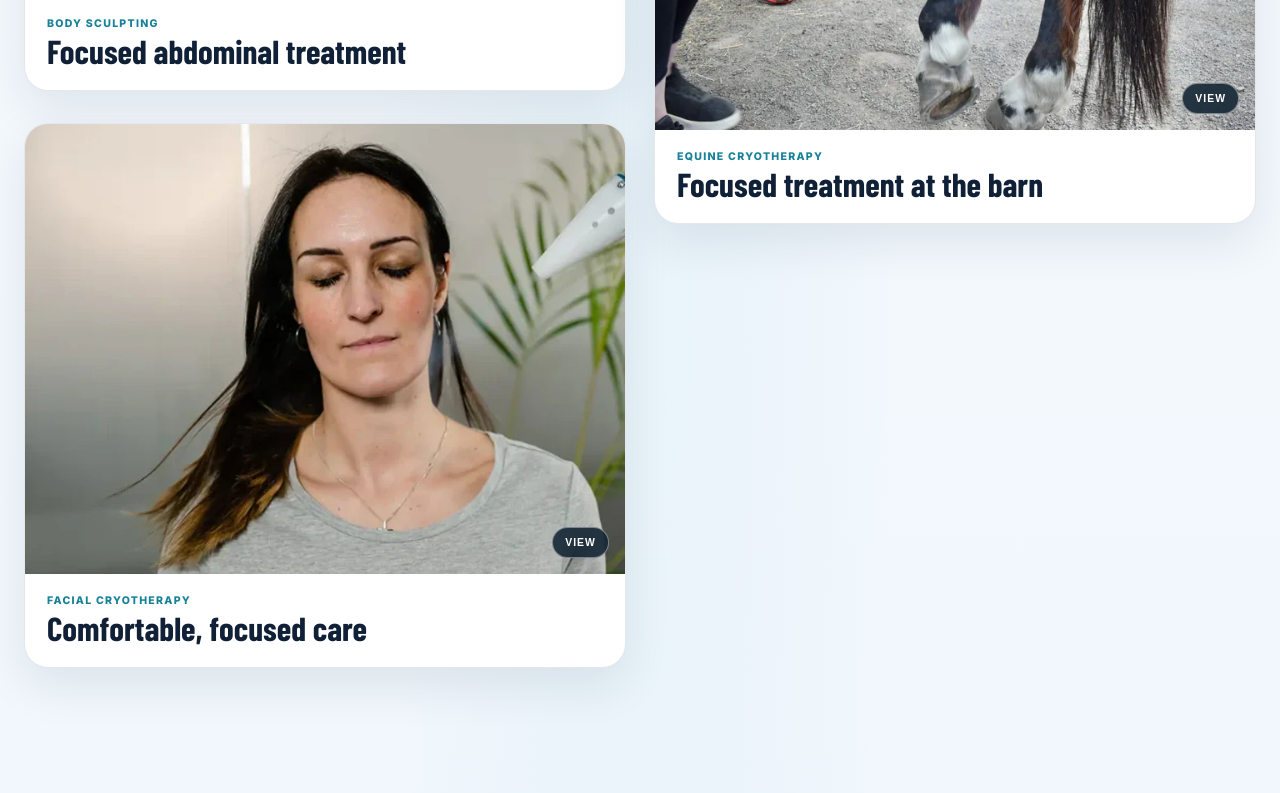
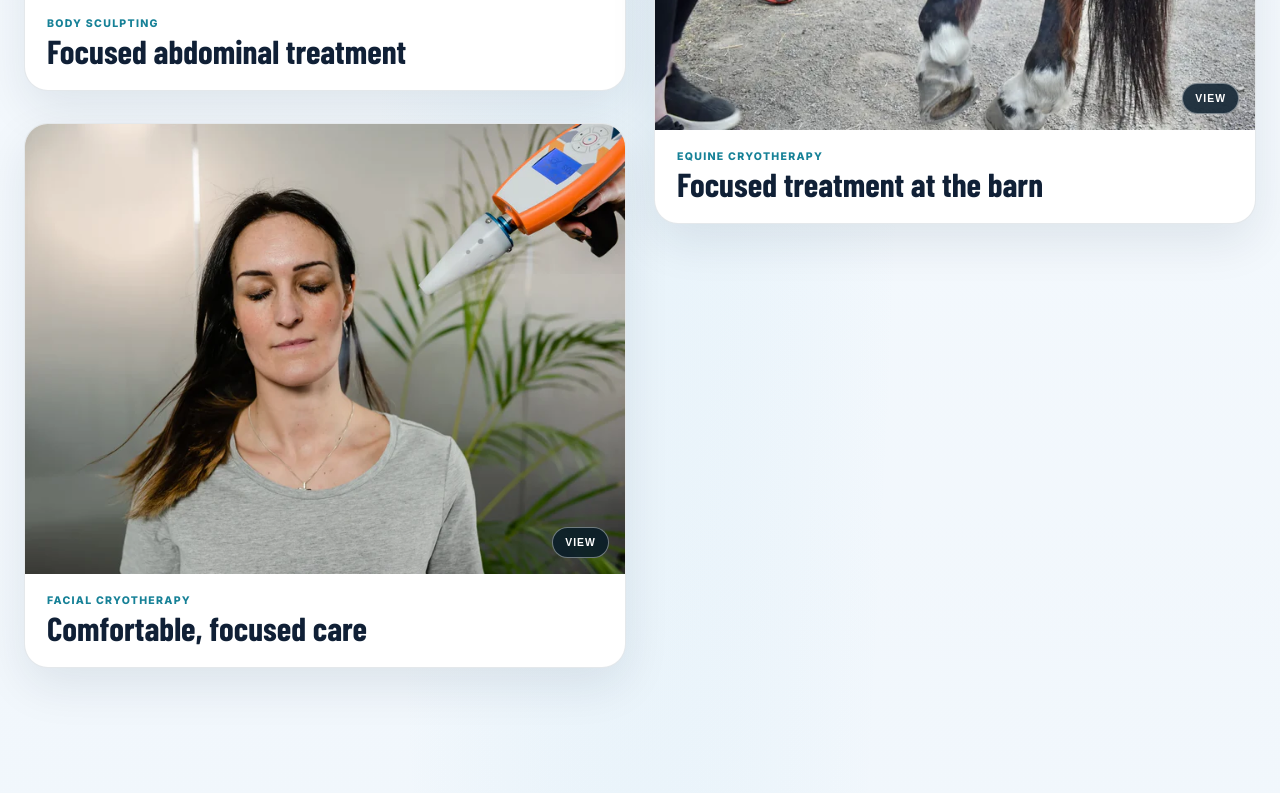
Before and after one commit to mobilecryopro/mobilecryopro.com, a plain HTML site: page sandbox/gallery.html in a window 1280 px wide. Shown: the part 2287-3080 px from the top of the page. Drawn offline with nearby package versions, Linux system fonts and the light colour scheme; a web font is replaced by a local one.

Commit message:
Restore full facial treatment composition

```diff
--- a/sandbox/gallery.html
+++ b/sandbox/gallery.html
@@ -112,7 +112,7 @@
 
             <figure class="gallery-photo-card">
               <button class="gallery-photo-button" type="button" data-gallery-open data-gallery-title="Facial cryotherapy" data-gallery-meta="Treatment in action">
-                <img src="/sandbox/assets/gallery/facial-treatment-unbranded-card.webp" srcset="/sandbox/assets/gallery/facial-treatment-unbranded-card.webp 720w, /sandbox/assets/gallery/facial-treatment-unbranded.webp 1600w" sizes="(max-width: 760px) 100vw, 46vw" alt="Adult receiving focused cryotherapy near her face" width="1600" height="1200" loading="lazy" decoding="async" />
+                <img src="/sandbox/assets/gallery/facial-treatment-unbranded-v2-card.webp" srcset="/sandbox/assets/gallery/facial-treatment-unbranded-v2-card.webp 720w, /sandbox/assets/gallery/facial-treatment-unbranded-v2.webp 1600w" sizes="(max-width: 760px) 100vw, 46vw" alt="Adult receiving focused cryotherapy near her face" width="1600" height="1200" loading="lazy" decoding="async" />
                 <span class="gallery-expand-cue" aria-hidden="true">View</span>
               </button>
               <figcaption><span>Facial cryotherapy</span><strong>Comfortable, focused care</strong></figcaption>
```
Also changed, not shown: sandbox/assets/gallery/facial-treatment-unbranded-v2-card.webp (added), sandbox/assets/gallery/facial-treatment-unbranded-v2-thumb.webp (added), sandbox/assets/gallery/facial-treatment-unbranded-v2.webp (added).
